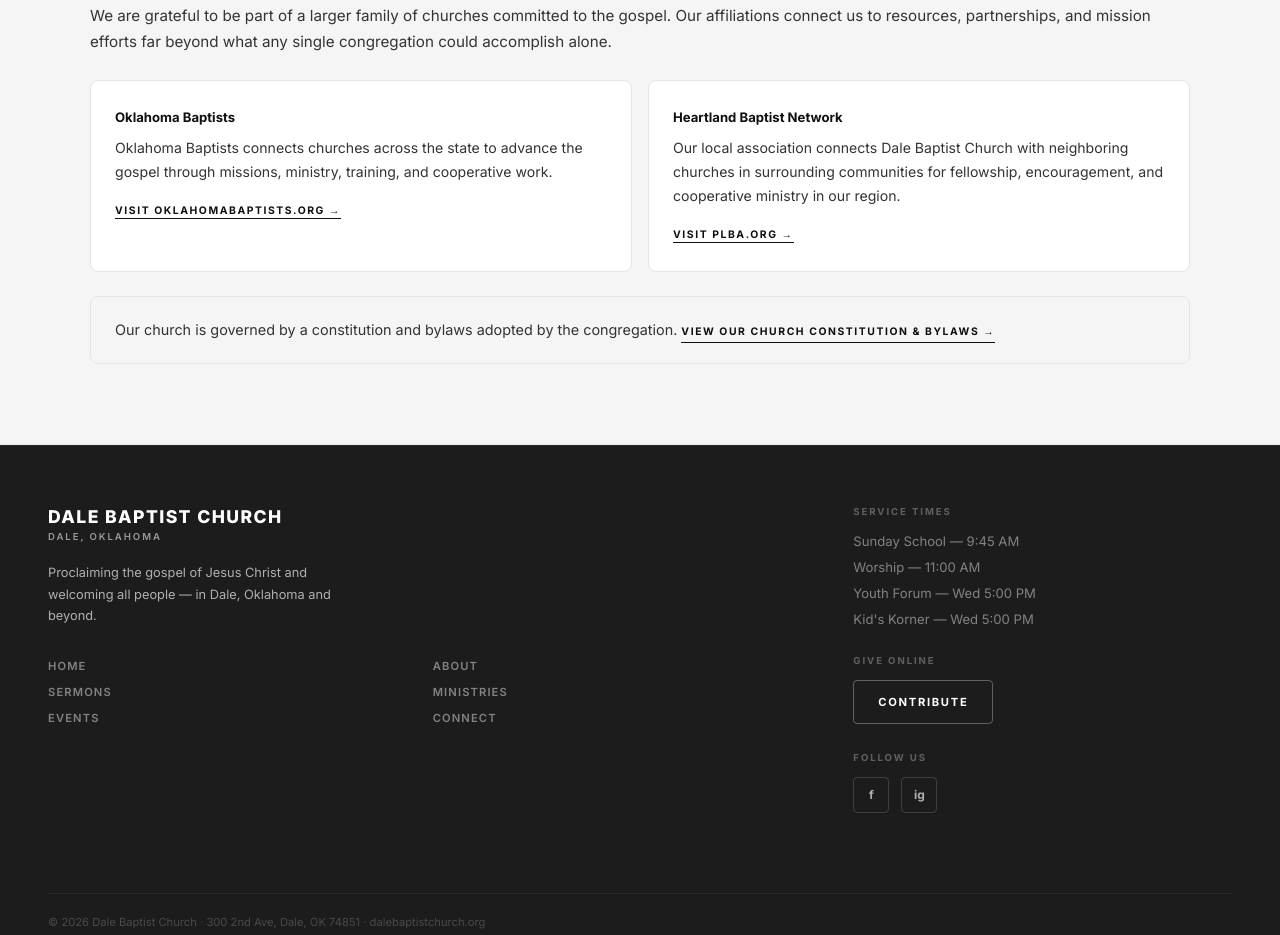
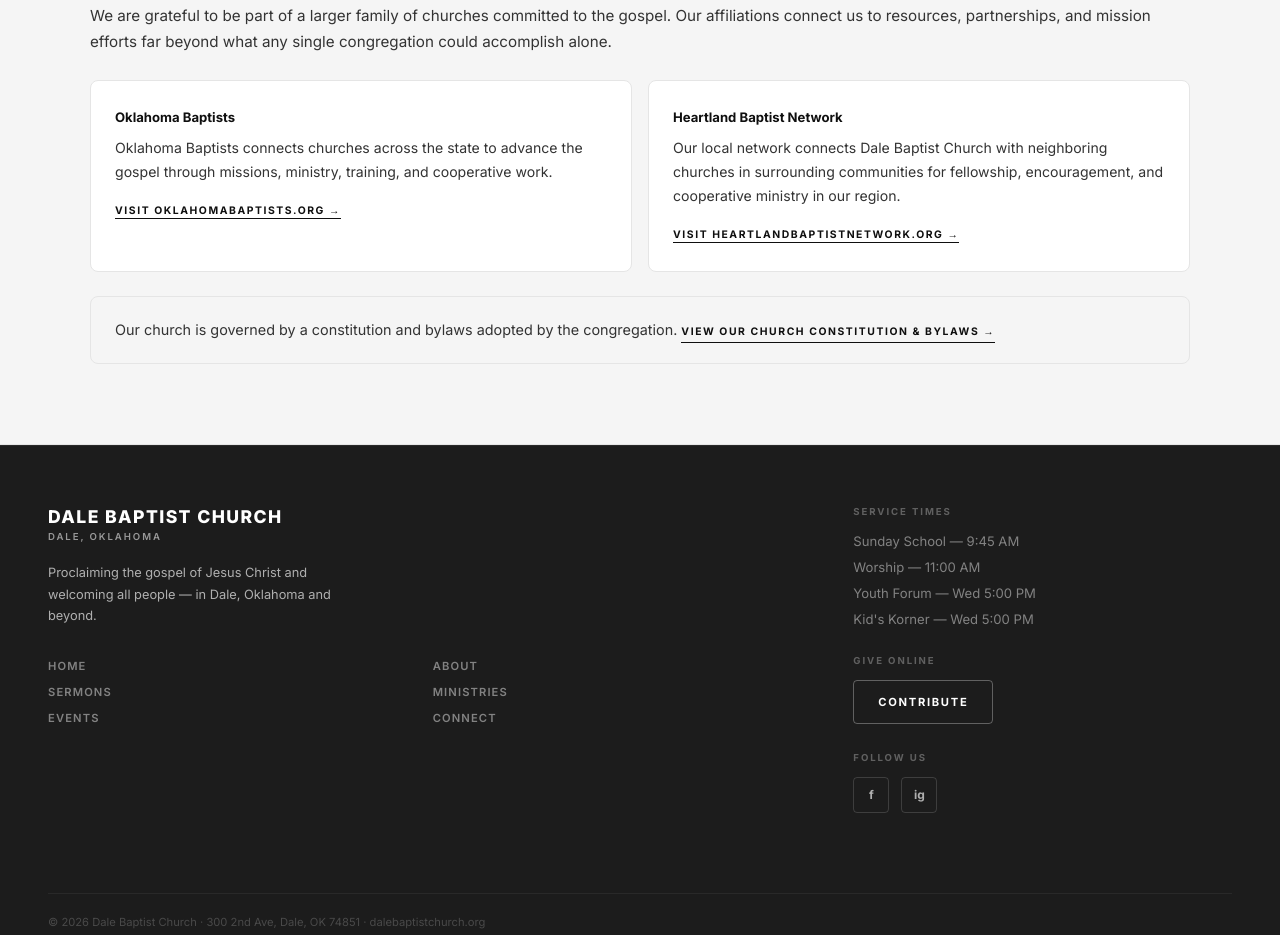
Before and after one commit to dalebaptistchurch/dalebaptistchurch-website, a website: page about.html in a window 1280 px wide. Shown: the part 4033-4968 px from the top of the page. Drawn offline with Linux system fonts and the light colour scheme.

Commit message:
Update about.html

```diff
--- a/about.html
+++ b/about.html
@@ -913,8 +913,8 @@
       </div>
       <div class="affiliation-card">
         <h3>Heartland Baptist Network</h3>
-        <p>Our local association connects Dale Baptist Church with neighboring churches in surrounding communities for fellowship, encouragement, and cooperative ministry in our region.</p>
-        <a href="https://www.heartlandbaptistnetwork.org" target="_blank" class="text-link" rel="noopener noreferrer">Visit plba.org →</a>
+        <p>Our local network connects Dale Baptist Church with neighboring churches in surrounding communities for fellowship, encouragement, and cooperative ministry in our region.</p>
+        <a href="https://www.heartlandbaptistnetwork.org" target="_blank" class="text-link" rel="noopener noreferrer">Visit heartlandbaptistnetwork.org →</a>
       </div>
     </div>
     <div style="padding:20px 24px; background:var(--gray-bg); border:1px solid var(--gray-border); border-radius:8px; font-size:0.9rem; color:var(--gray-dark); line-height:1.75;">
```
